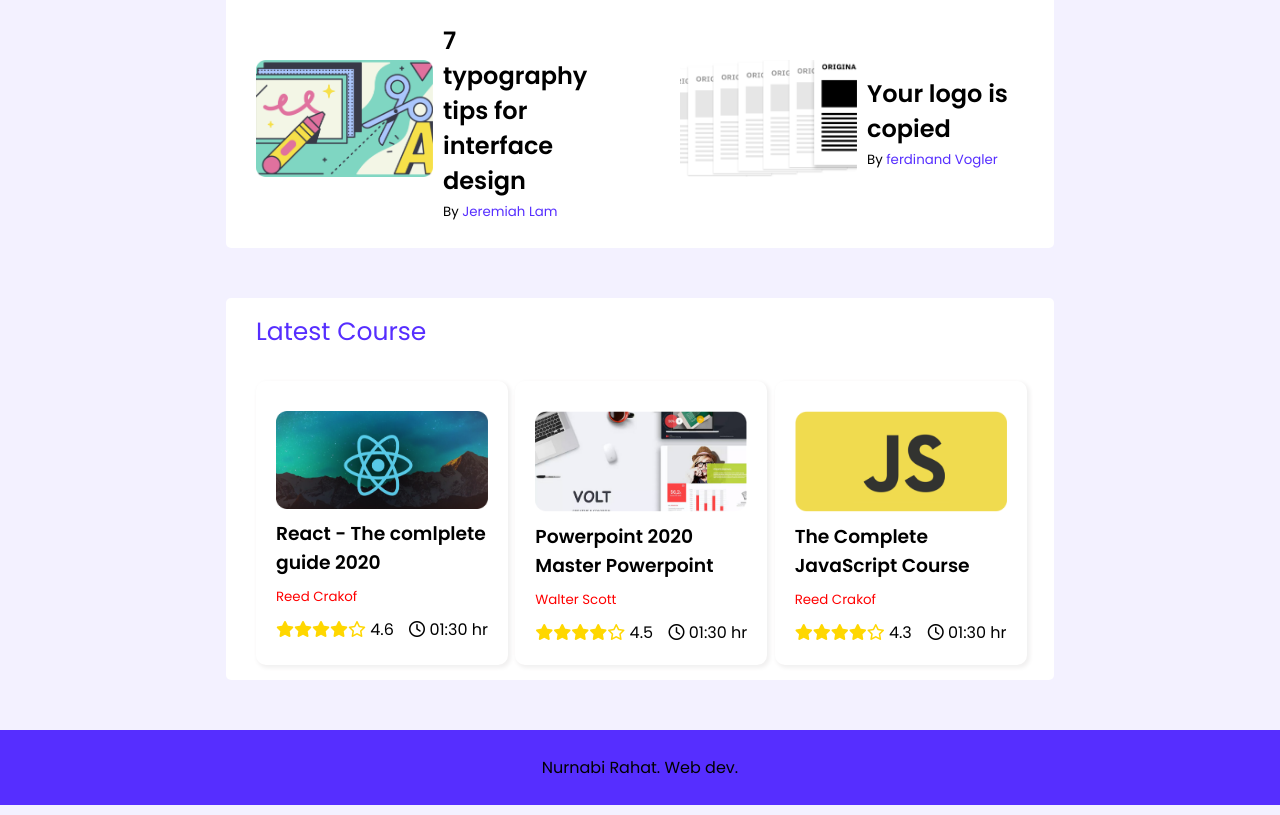
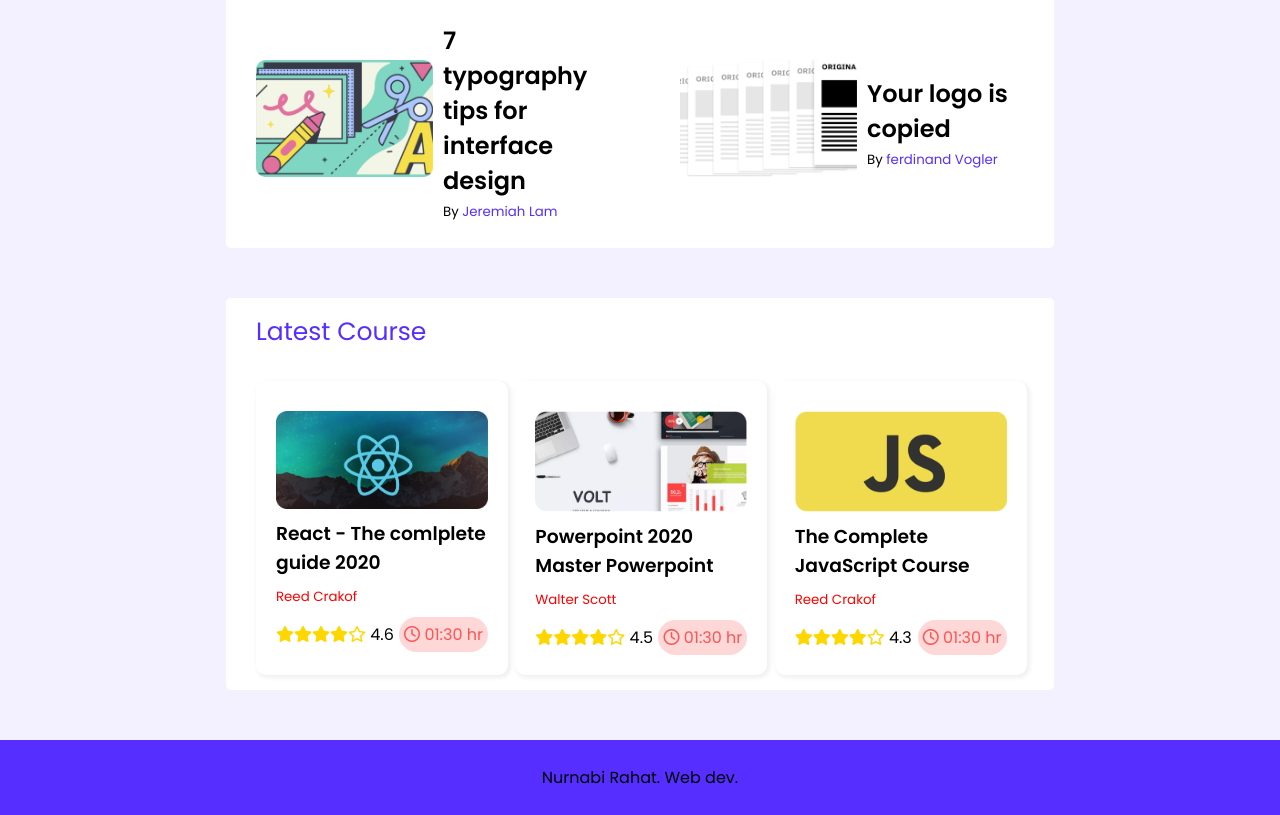
Before and after one commit to NNRahat/leader-board-v2, a plain HTML site: page index.html in a window 1280 px wide. Shown: the part 728-1543 px from the top of the page. Drawn offline with Linux system fonts and the light colour scheme.

Commit message:
duration changes

```diff
--- a/style/style.css
+++ b/style/style.css
@@ -143,6 +143,9 @@ h2,h3{
 .fa-star{
     color: gold;
 }
+span label{
+    color: rgb(255, 84, 84);
+}
 .red{
     color: red;
 }
@@ -157,6 +160,11 @@ h2,h3{
 .downspace{
     margin-bottom: 50px;
 }
+.card label{
+    background-color: rgb(254, 215, 215);
+    padding: 5px;
+    border-radius: 30px;
+}
 footer{
     height: 75px;
     display: flex;
```
Also changed, not shown: index.html (+1 -1 lines).
